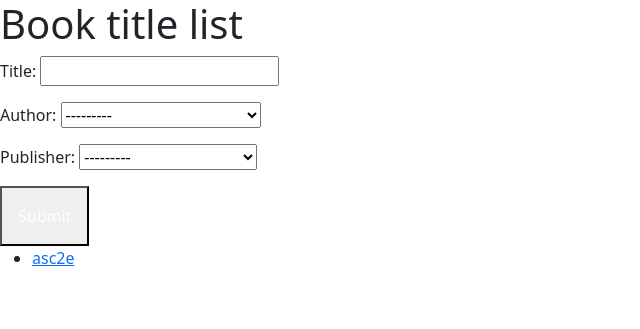
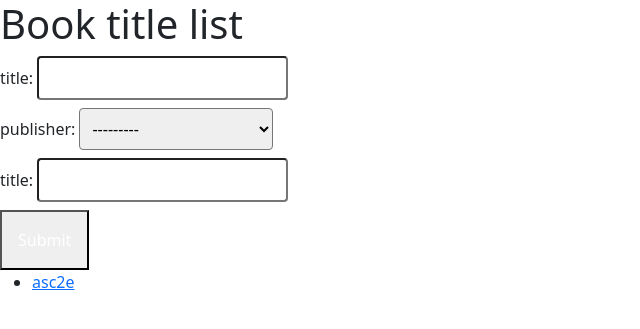
Before and after one commit to iamkonrad/django_rentalio, a Django app: page /books/ in a window 1280 px wide. Shown: the top 329 px of the page, without its empty margins (0-640 px from the left). Run offline with Django 4.2, Linux system fonts and the light colour scheme; data comes from the database, SQL or seed files in the repository; some libraries are stand-ins or nearby versions.

Commit message:
STYLING BOOK FORM USING DJANGO-WIDGET_TWEAKS
Installing Django widget tweaks, styling the forms inside books apps templates/main.html folder; inside main.html passing the self.add_error into the template
inside a for loop, now the error messages will display correctly

```diff
--- a/django_rentalio/authors/models.py
+++ b/django_rentalio/authors/models.py
@@ -5,4 +5,4 @@ class Author(models.Model):
     name=models.CharField(max_length=300)
 
     def __str__(self):
-        return f"Author:{self.name}"
+        return str(self.name)
--- a/django_rentalio/books/forms.py
+++ b/django_rentalio/books/forms.py
@@ -13,7 +13,7 @@ class BookTitleForm(forms.ModelForm):
 
         if len(title) <5:
             error_msg='Sorry,but the title is too short.'
-            raise ValidationError(error_msg)
+            self.add_error('title',error_msg)
 
         book_title_exists = BookTitle.objects.filter(title__iexact=title).exists()
 
--- a/django_rentalio/books/templates/books/main.html
+++ b/django_rentalio/books/templates/books/main.html
@@ -1,13 +1,36 @@
 {% extends 'base.html' %}
+{% load widget_tweaks %}
 
 {% block title %}book title list{% endblock title %}
 
 {% block content %}
     <h1>Book title list</h1>
 
+
     <form action="" method="POST">
         {% csrf_token %}
-        {{form.as_p}}
+
+        <div class="mb-2">
+            <label for="{{ form.title.id_for_label }}" class="block font-bold text-slate=800 dark.text-slate-300">title:</label>
+            {{form.title|add_class:'bg-slate-100 dark:bg-slate-300 text-slate-800 rounded p-2 w-full'}}
+            {% if form.title.errors%}
+                {% for error in form.title.errors %}
+                <div class="my-1 text-red-500 font-bold text-sm">{{ error }}</div>
+            {% endfor %}
+            {% endif  %}
+        </div>
+
+           <div class="mb-2">
+            <label for="{{ form.publisher.id_for_label }}" class="block font-bold text-slate=800 dark.text-slate-300">publisher:</label>
+            {{form.publisher|add_class:'bg-slate-100 dark:bg-slate-300 text-slate-800 rounded p-2 w-full'}}
+        </div>
+
+
+           <div class="mb-2">
+            <label for="{{ form.title.id_for_label }}" class="block font-bold text-slate=800 dark.text-slate-300">title:</label>
+            {{form.title|add_class:'bg-slate-100 dark:bg-slate-300 text-slate-800 rounded p-2 w-full'}}
+        </div>
+
 
     <button type="submit" class="p-3 bg-blue-500 text-white">Submit</button>
     </form>
--- a/django_rentalio/django_rentalio/settings.py
+++ b/django_rentalio/django_rentalio/settings.py
@@ -50,6 +50,7 @@ INSTALLED_APPS = [
     'tailwind',
     'theme',
     'django_browser_reload',
+    'widget_tweaks',
 
 ]
 
```
